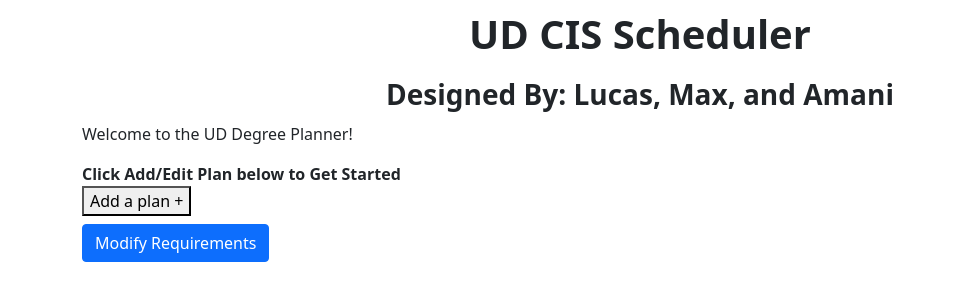
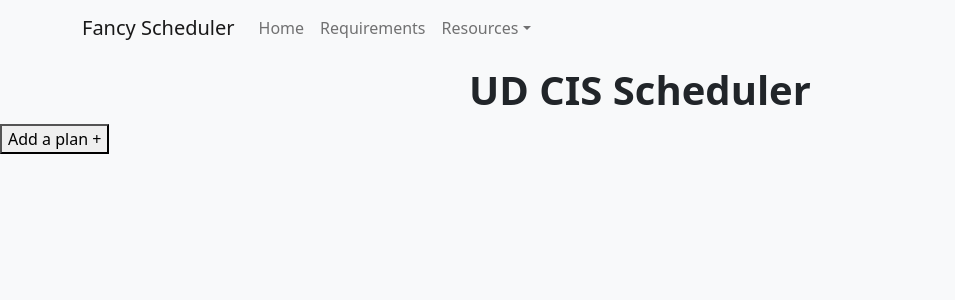
Before and after one commit to perezmas/scheduler, a React (Create React App) app: page / in a window 1280 px wide. Shown: the top 300 px of the page, without its empty margins (0-955 px from the left). Built offline with nearby package versions, Linux system fonts and the light colour scheme.

Commit message:
Add bakground color, flexbox home

```diff
--- a/src/App.tsx
+++ b/src/App.tsx
@@ -15,25 +15,21 @@ import Plan from "./components/Plan";
 import { Button } from "react-bootstrap";
 import { Scheduler } from "./components/Scheduler";
 import Requirements from "./components/Requirements";
+import NavigationBar from "./components/NavigationBar";
 //import ReactDOM from "react-dom";
 
 // Master Plan View
 const IndexPage = () => {
     return (
-        <>
+        <div className="home">
             <div>
+                <NavigationBar />
+            </div>
+            <div className="home-content">
                 <h1 className="center">UD CIS Scheduler</h1>
-                <h3 className="center">Designed By: Lucas, Max, and Amani</h3>
-                <div role="alert" className="welcome">
-                    <p>Welcome to the UD Degree Planner!</p>
-                    <b>Click Add/Edit Plan below to Get Started</b>
-                </div>
                 <Plan uuid="" id={0} />
             </div>
-            <Link to="/Requirements">
-                <Button className="my-2">Modify Requirements</Button>
-            </Link>
-        </>
+        </div>
     );
 };
 
@@ -72,35 +68,35 @@ function App(): JSX.Element {
         setRequirements(requirements.filter((r) => r !== requirement));
     };
     return (
-        <div className="container">
+        <>
             <HashRouter>
                 <Switch>
                     <Router>
                         <Route
                             path="/Plans/:uuid"
-                            render={(props) =>
+                            render={(props) => (
                                 <PlansPage
                                     {...props}
                                     requirements={requirements}
                                 />
-                            }
+                            )}
                         ></Route>
                         <Route
                             path="/Requirements"
-                            render={(props) =>
+                            render={(props) => (
                                 <Requirements
                                     {...props}
                                     requirements={requirements}
                                     onAddRequirement={addRequirement}
                                     onRemoveRequirement={removeRequirement}
                                 />
-                            }
+                            )}
                         ></Route>
                         <Route exact path="/" component={IndexPage}></Route>
                     </Router>
                 </Switch>
             </HashRouter>
-        </div>
+        </>
     );
 }
 
--- a/src/components/ErrorStack.tsx
+++ b/src/components/ErrorStack.tsx
@@ -16,8 +16,9 @@ export default function ErrorStack(props: ErrorStackProps): JSX.Element {
                 {props.problems.length === 1 ? "error" : "errors"}
             </div>,
         ];
+
         return ReactDOM.createPortal(
-            // <div className="error-stack-container">
+
             <div className="error-modal">
                 <div className="error-stack">
                     {ctr.concat(
--- a/src/index.css
+++ b/src/index.css
@@ -1,10 +1,25 @@
+html,
+body,
+#root {
+    height: 100vh;
+}
+
 body {
     margin: 0;
     font-family: -apple-system, BlinkMacSystemFont, "Segoe UI", "Roboto",
         "Oxygen", "Ubuntu", "Cantarell", "Fira Sans", "Droid Sans",
         "Helvetica Neue", sans-serif;
     -webkit-font-smoothing: antialiased;
+    background-color: #f8f9fa !important;
     -moz-osx-font-smoothing: grayscale;
+}
+
+.home {
+    height: 100vh;
+    display: flex;
+    flex-direction: column;
+
+    background-color: #f8f9fa;
 }
 
 code {
@@ -25,23 +40,6 @@ code {
     transform: translate(-50%, -50%);
 }
 
-.error-modal {
-    position: fixed;
-    bottom: 0%;
-    right: 0%;
-
-    z-index: 1000;
-
-    /*makes the content be the center*/
-    /* transform: translate(-50%, -50%); */
-}
-.error-stack {
-    display: flex;
-    flex-direction: column-reverse;
-    align-items: center;
-    justify-content: flex-start;
-}
-
 .non-modal-overlay {
     position: fixed;
     top: 0;
```
